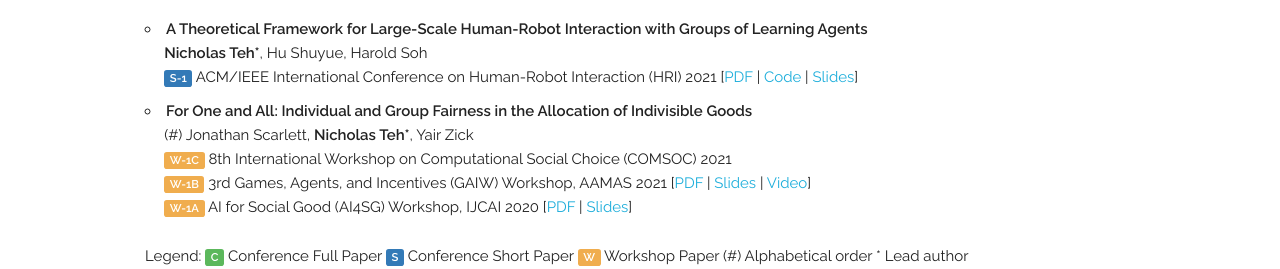
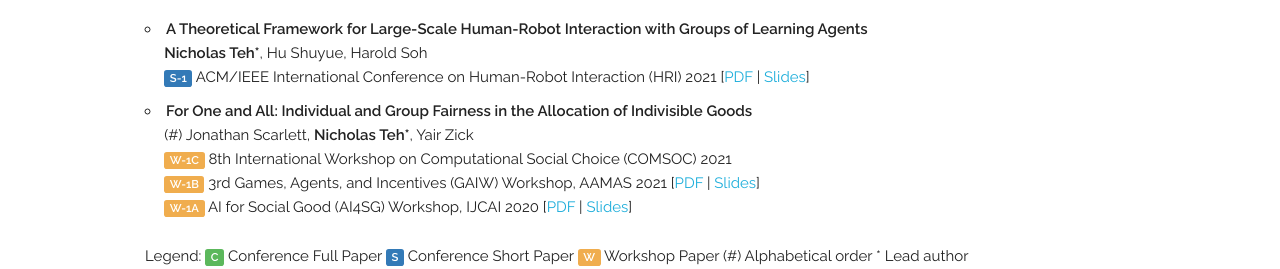
Before and after one commit to nicteh/nicteh, a plain HTML site: page research.html in a window 1280 px wide. Shown: the part 918-1187 px from the top of the page. Drawn offline with nearby package versions, Linux system fonts and the light colour scheme.

Commit message:
Update research.html

```diff
--- a/research.html
+++ b/research.html
@@ -114,7 +114,7 @@
      	  	<b>Nicholas Teh*</b>, Hu Shuyue, Harold Soh
      	  	<br />&nbsp;&nbsp;&nbsp;&nbsp;
      	    <span class="label label-primary">S-1</span> ACM/IEEE International Conference on Human-Robot Interaction (HRI) 2021
-     	    [<a href="https://dl.acm.org/doi/pdf/10.1145/3434074.3447220">PDF</a> | <a href="#">Code</a> | <a href="#">Slides</a>]
+     	    [<a href="https://dl.acm.org/doi/pdf/10.1145/3434074.3447220">PDF</a> | <a href="#">Slides</a>]
 
      	  </li>
 		  <li> <b>For One and All: Individual and Group Fairness in the Allocation of Indivisible Goods</b>
@@ -123,7 +123,7 @@
 		  	<br />&nbsp;&nbsp;&nbsp;&nbsp;
 		  	<span class="label label-warning">W-1C</span> 8th International Workshop on Computational Social Choice (COMSOC) 2021
 		  	<br />&nbsp;&nbsp;&nbsp;&nbsp;
-			<span class="label label-warning">W-1B</span> 3rd Games, Agents, and Incentives (GAIW) Workshop, AAMAS 2021 [<a href="https://preflib.github.io/gaiw2021/papers/GAIW_2021_paper_22.pdf">PDF</a> | <a href="#">Slides</a> | <a href="#">Video</a>]
+			<span class="label label-warning">W-1B</span> 3rd Games, Agents, and Incentives (GAIW) Workshop, AAMAS 2021 [<a href="https://preflib.github.io/gaiw2021/papers/GAIW_2021_paper_22.pdf">PDF</a> | <a href="#">Slides</a>]
 		  	<br />&nbsp;&nbsp;&nbsp;&nbsp;
 		  	<span class="label label-warning">W-1A</span> AI for Social Good (AI4SG) Workshop, IJCAI 2020 [<a href="https://crcs.seas.harvard.edu/files/crcs/files/ai4sg-21_paper_16.pdf">PDF</a> | <a href="#">Slides</a>]
 		  </li>
```
